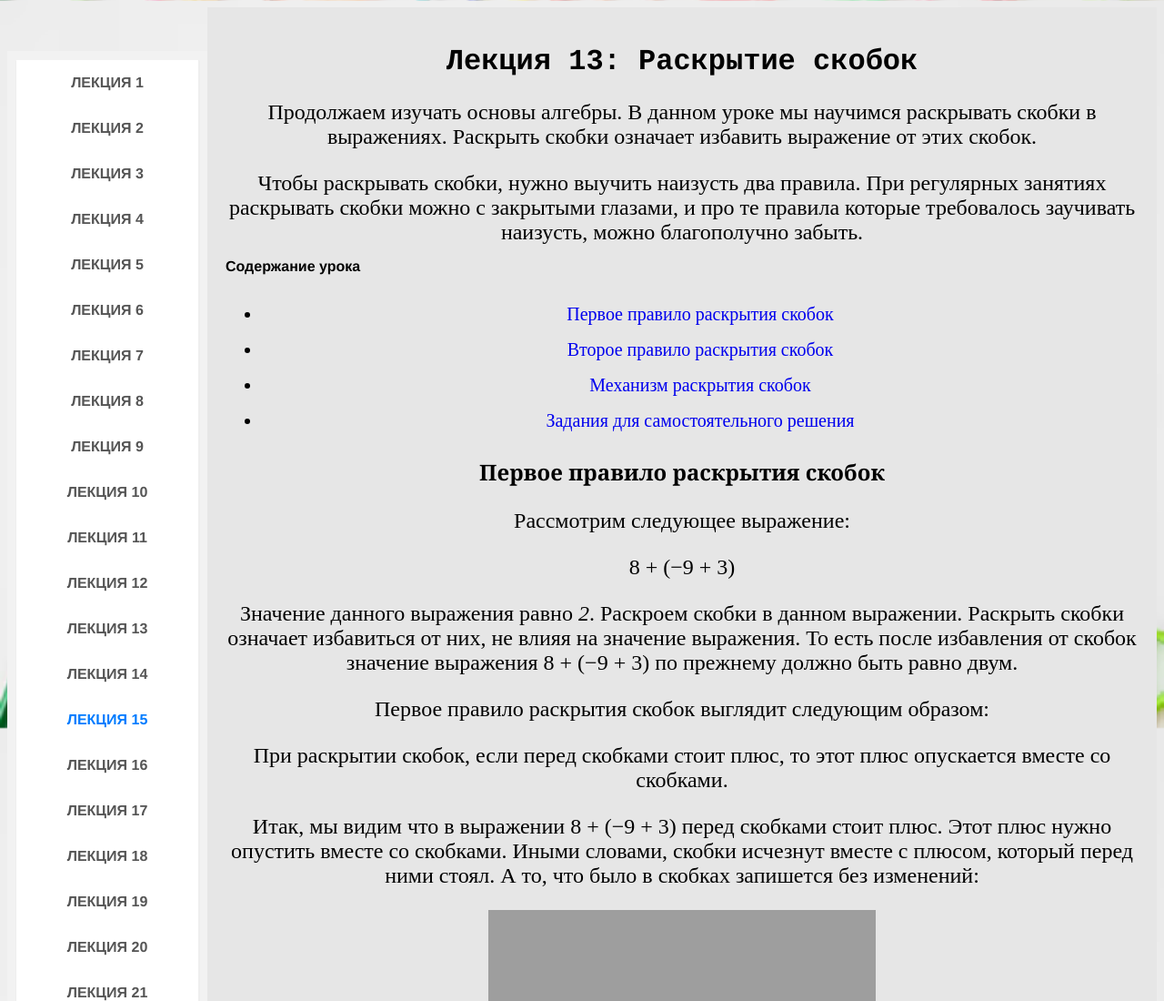
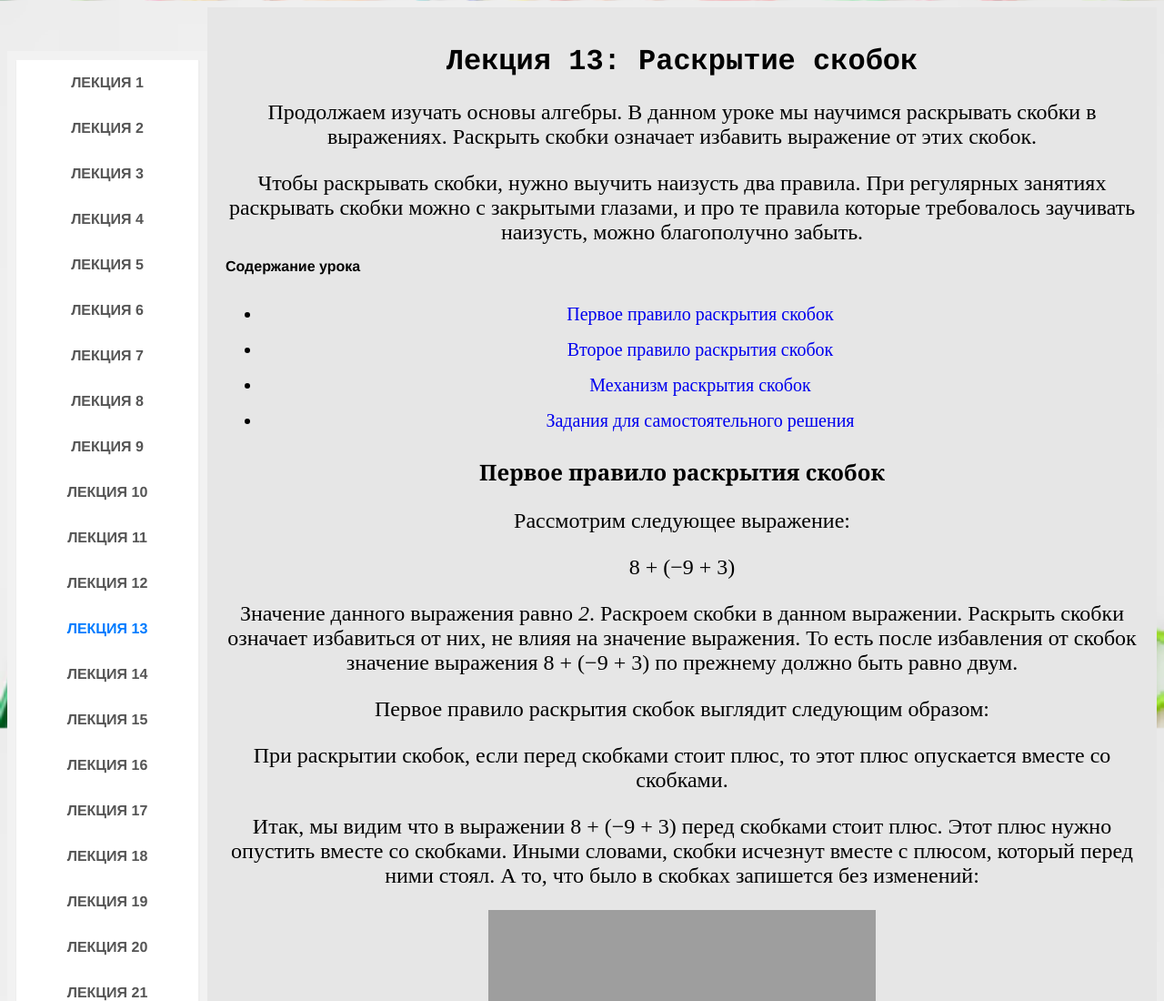
Before and after one commit to nesamionline/math2, a plain HTML site: page lection13.html in a window 1280 px wide. Shown: the top 1100 px of the page at 91% size. Drawn offline with Linux system fonts and the light colour scheme; grey boxes are pictures that could not be loaded.

Commit message:
Update lection13.html

```diff
--- a/lection13.html
+++ b/lection13.html
@@ -184,9 +184,9 @@ body{
       <li><a href="lection10.html">Лекция 10</a></li>
       <li><a href="lection11.html">Лекция 11</a></li>
       <li><a href="lection12.html">Лекция 12</a></li>
-      <li><a href="lection13.html">Лекция 13</a></li>
+      <li class="active"><a href="lection13.html">Лекция 13</a></li>
       <li><a href="lection14.html">Лекция 14</a></li>
-      <li class="active"><a href="lection15.html">Лекция 15</a></li>
+      <li><a href="lection15.html">Лекция 15</a></li>
       <li><a href="lection16.html">Лекция 16</a></li>
       <li><a href="lection17.html">Лекция 17</a></li>
       <li><a href="lection18.html">Лекция 18</a></li>
```
